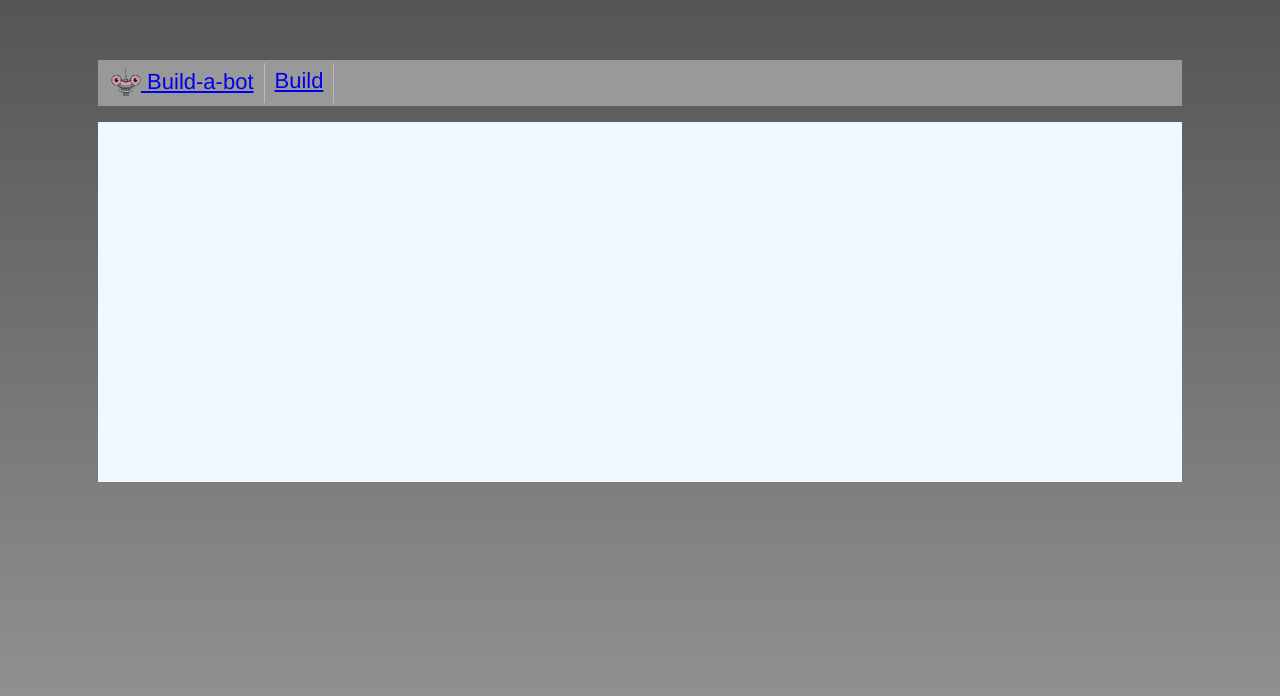
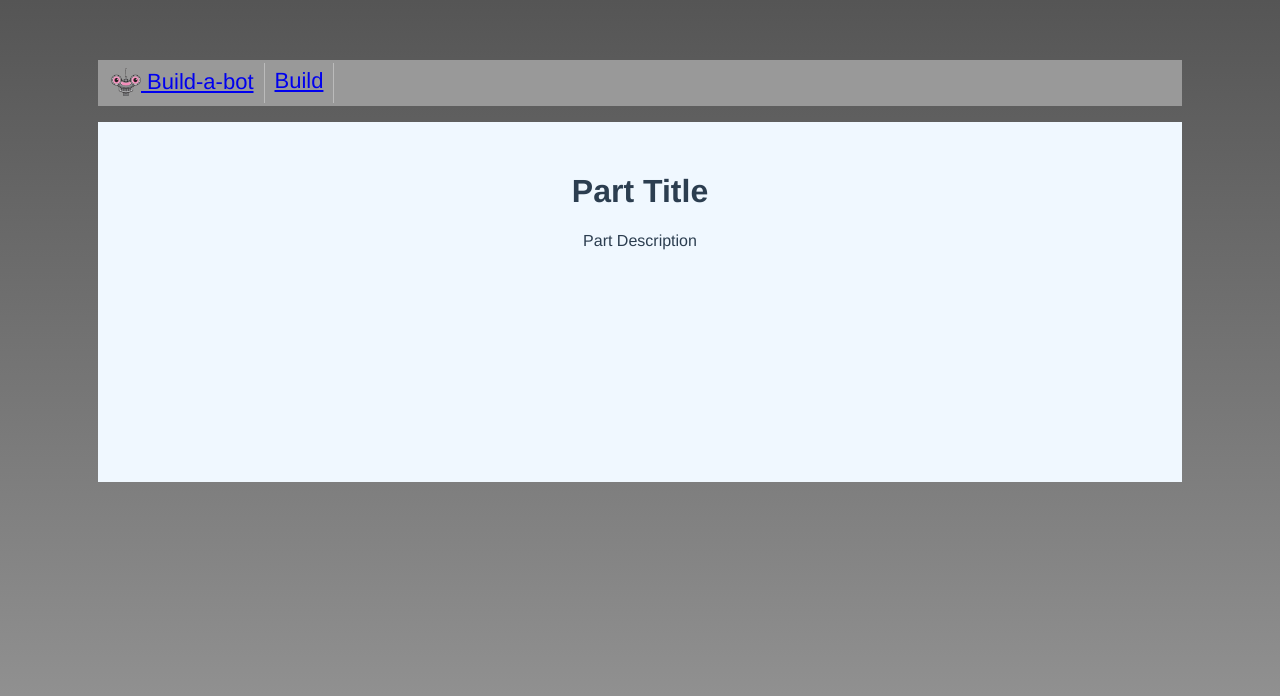
Before and after one commit to Srinivasan87/vue-robo, a Vue app: page /#/parts in a window 1280 px wide. Shown: the top 696 px of the page. Built offline with nearby package versions, Linux system fonts and the light colour scheme.

Commit message:
Navigate from code
   this.$router.push('/parts');

```diff
--- /dev/null
+++ b/src/parts/Partinfo.vue
@@ -0,0 +1,22 @@
+<template>
+<div>
+    <h1>{{part.title}}</h1>
+<div>
+    {{part.description}}
+</div>
+  </div>
+</template>
+
+<script>
+export default {
+name: 'PartInfo',
+data(){
+    return{
+        part:{
+            title:'Part Title',
+            description:'Part Description',
+        },
+    };
+},
+};
+</script>
--- a/src/router/index.js
+++ b/src/router/index.js
@@ -1,9 +1,9 @@
 import Vue from 'vue';
 import Router from 'vue-router';
 
-import HomePage from '../home/HomePage';
-import RobotBuilder from '../build/RobotBuilder';
-
+import HomePage from '../home/HomePage.vue';
+import RobotBuilder from '../build/RobotBuilder.vue';
+import PartInfo from '../parts/Partinfo.vue';
 
 Vue.use(Router);
 
@@ -16,5 +16,9 @@ export default new Router({
         path: '/build',
         name: 'Build',
         component: RobotBuilder,
+    },{
+        path: '/parts',
+        name: 'Parts',
+        component: PartInfo,
     }],
 });
```
Also changed, not shown: src/build/PartSelector.vue.
